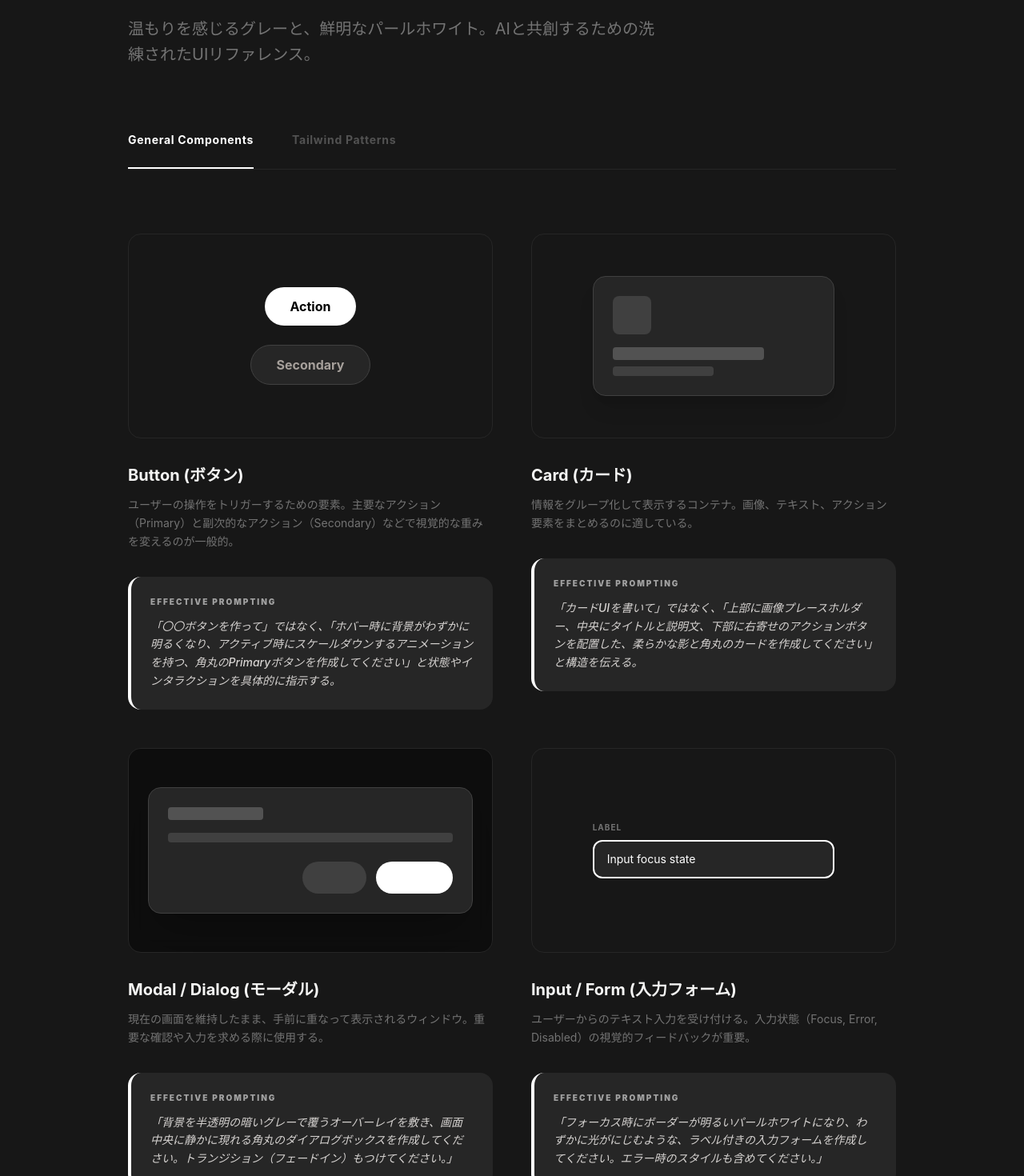
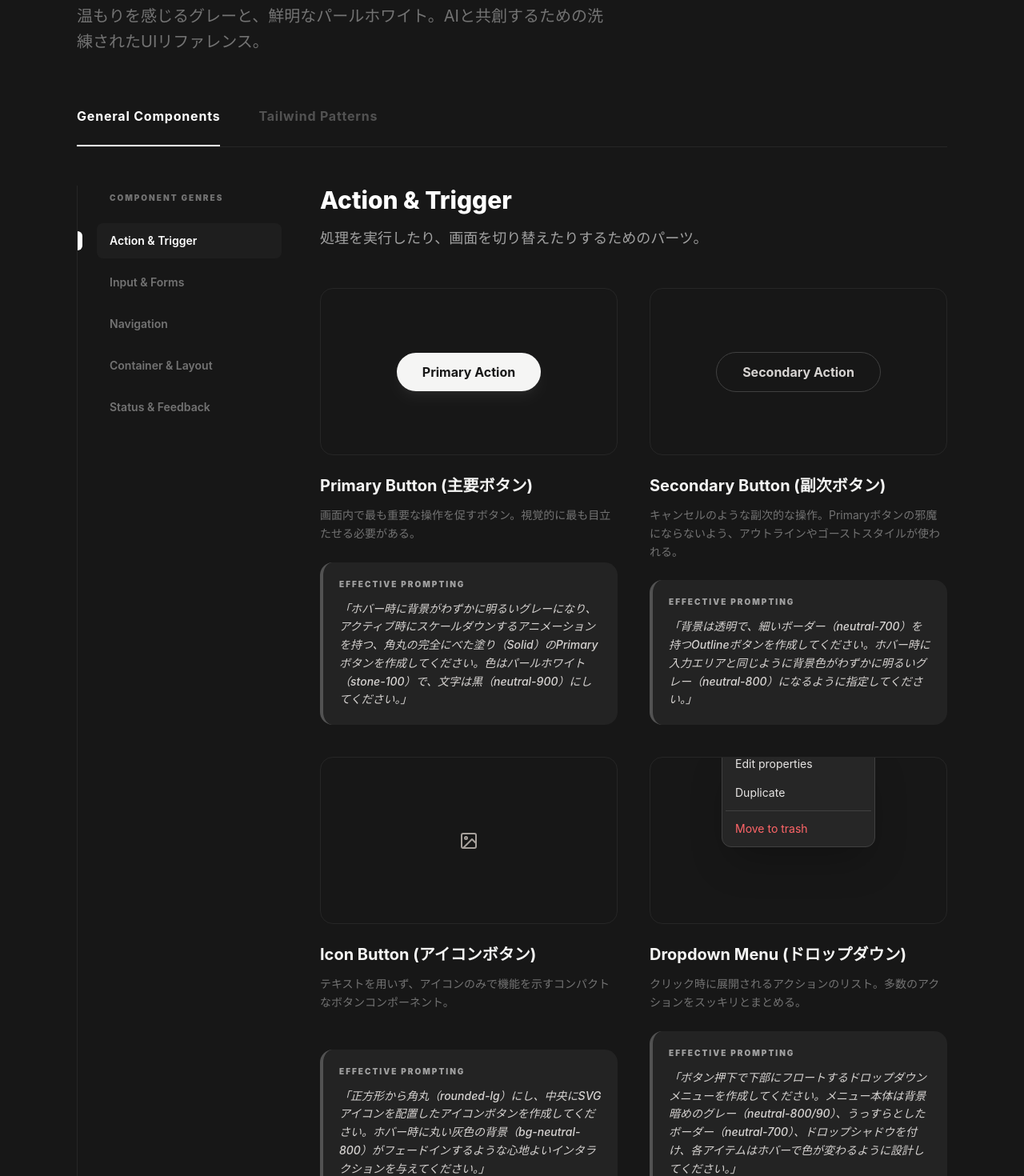
Before and after one commit to meta77/vibecoding-UI, a Vue app: page / in a window 1280 px wide. Shown: the part 300-1770 px from the top of the page at 80% size. Built offline with nearby package versions, Linux system fonts and the light colour scheme.

Commit message:
feat: Add Action genre sidebar and Action component dictionary

```diff
--- a/src/App.vue
+++ b/src/App.vue
@@ -1,34 +1,74 @@
 <script setup lang="ts">
-import { ref } from 'vue'
+import { ref, computed } from 'vue'
 
 const activeTab = ref<'general' | 'tailwind'>('general')
+const activeGenreId = ref('action')
 
-const generalParts = [
+const generalGenres = [
   {
-    name: "Button (ボタン)",
-    description: "ユーザーの操作をトリガーするための要素。主要なアクション（Primary）と副次的なアクション（Secondary）などで視覚的な重みを変えるのが一般的。",
-    prompt: "「〇〇ボタンを作って」ではなく、「ホバー時に背景がわずかに明るくなり、アクティブ時にスケールダウンするアニメーションを持つ、角丸のPrimaryボタンを作成してください」と状態やインタラクションを具体的に指示する。",
-    demoComponent: "button"
+    id: 'action',
+    name: 'Action & Trigger',
+    description: '処理を実行したり、画面を切り替えたりするためのパーツ。',
+    parts: [
+      {
+        name: "Primary Button (主要ボタン)",
+        description: "画面内で最も重要な操作を促すボタン。視覚的に最も目立たせる必要がある。",
+        prompt: "「ホバー時に背景がわずかに明るいグレーになり、アクティブ時にスケールダウンするアニメーションを持つ、角丸の完全にべた塗り（Solid）のPrimaryボタンを作成してください。色はパールホワイト（stone-100）で、文字は黒（neutral-900）にしてください。」",
+        demoComponent: "primary-button"
       },
       {
-    name: "Card (カード)",
-    description: "情報をグループ化して表示するコンテナ。画像、テキスト、アクション要素をまとめるのに適している。",
-    prompt: "「カードUIを書いて」ではなく、「上部に画像プレースホルダー、中央にタイトルと説明文、下部に右寄せのアクションボタンを配置した、柔らかな影と角丸のカードを作成してください」と構造を伝える。",
-    demoComponent: "card"
+        name: "Secondary Button (副次ボタン)",
+        description: "キャンセルのような副次的な操作。Primaryボタンの邪魔にならないよう、アウトラインやゴーストスタイルが使われる。",
+        prompt: "「背景は透明で、細いボーダー（neutral-700）を持つOutlineボタンを作成してください。ホバー時に入力エリアと同じように背景色がわずかに明るいグレー（neutral-800）になるように指定してください。」",
+        demoComponent: "secondary-button"
       },
       {
-    name: "Modal / Dialog (モーダル)",
-    description: "現在の画面を維持したまま、手前に重なって表示されるウィンドウ。重要な確認や入力を求める際に使用する。",
-    prompt: "「背景を半透明の暗いグレーで覆うオーバーレイを敷き、画面中央に静かに現れる角丸のダイアログボックスを作成してください。トランジション（フェードイン）もつけてください。」",
-    demoComponent: "modal"
+        name: "Icon Button (アイコンボタン)",
+        description: "テキストを用いず、アイコンのみで機能を示すコンパクトなボタンコンポーネント。",
+        prompt: "「正方形から角丸（rounded-lg）にし、中央にSVGアイコンを配置したアイコンボタンを作成してください。ホバー時に丸い灰色の背景（bg-neutral-800）がフェードインするような心地よいインタラクションを与えてください。」",
+        demoComponent: "icon-button"
       },
       {
-    name: "Input / Form (入力フォーム)",
-    description: "ユーザーからのテキスト入力を受け付ける。入力状態（Focus, Error, Disabled）の視覚的フィードバックが重要。",
-    prompt: "「フォーカス時にボーダーが明るいパールホワイトになり、わずかに光がにじむような、ラベル付きの入力フォームを作成してください。エラー時のスタイルも含めてください。」",
-    demoComponent: "input"
+        name: "Dropdown Menu (ドロップダウン)",
+        description: "クリック時に展開されるアクションのリスト。多数のアクションをスッキリとまとめる。",
+        prompt: "「ボタン押下で下部にフロートするドロップダウンメニューを作成してください。メニュー本体は背景暗めのグレー（neutral-800/90）、うっすらとしたボーダー（neutral-700）、ドロップシャドウを付け、各アイテムはホバーで色が変わるように設計してください。」",
+        demoComponent: "dropdown"
+      },
+      {
+        name: "Floating Action Button (FAB)",
+        description: "画面の右下などに常に固定表示される特別な主要アクションボタン。",
+        prompt: "「画面の右下に絶対配置（fixed）された円形のシャドウ付きボタンを作成してください。色は白（bg-white）で、スクロールしても常に手前（z-50）に被さるようにし、ホバー時にはフワッと少し浮き上がる（-translate-y-1）ようにしてください。」",
+        demoComponent: "fab"
       }
     ]
+  },
+  {
+    id: 'input',
+    name: 'Input & Forms',
+    description: 'ユーザーからの情報を受け取るためのパーツ。(準備中)',
+    parts: []
+  },
+  {
+    id: 'navigation',
+    name: 'Navigation',
+    description: 'ユーザーが目的地に辿り着くためのパーツ。(準備中)',
+    parts: []
+  },
+  {
+    id: 'container',
+    name: 'Container & Layout',
+    description: '情報をグループ化する器のパーツ。(準備中)',
+    parts: []
+  },
+  {
+    id: 'feedback',
+    name: 'Status & Feedback',
+    description: 'システムの状態を画面上に返すパーツ。(準備中)',
+    parts: []
+  }
+]
+
+const activeGenre = computed(() => generalGenres.find(g => g.id === activeGenreId.value))
 
 const tailwindParts = [
   {
@@ -60,7 +100,7 @@ const tailwindParts = [
 
 <template>
   <div class="min-h-screen bg-neutral-900 text-stone-300 flex flex-col items-center selection:bg-stone-100/10 font-sans">
-    <header class="w-full max-w-5xl px-8 py-20">
+    <header class="w-full max-w-6xl px-8 py-16">
       <div class="inline-flex items-center gap-3 mb-6">
         <div class="w-10 h-[1px] bg-neutral-700"></div>
         <span class="text-xs font-bold text-neutral-500 tracking-[0.2em] uppercase">VibeCoding UI</span>
@@ -74,13 +114,13 @@ const tailwindParts = [
       </p>
     </header>
 
-    <main class="w-full max-w-5xl px-8 pb-32 flex-1">
-      <!-- Tabs -->
-      <nav class="flex items-center gap-12 border-b border-neutral-800 mb-20">
+    <main class="w-full max-w-6xl px-8 pb-32 flex-1">
+      <!-- Top level Tabs -->
+      <nav class="flex flex-wrap items-center gap-8 md:gap-12 border-b border-neutral-800 mb-12">
         <button
           @click="activeTab = 'general'"
           :class="[
-            'pb-6 text-sm font-bold tracking-wider transition-all duration-300 border-b-2',
+            'pb-6 text-sm md:text-base font-bold tracking-wider transition-all duration-300 border-b-2 whitespace-nowrap',
             activeTab === 'general' ? 'border-white text-white' : 'border-transparent text-neutral-600 hover:text-neutral-400'
           ]"
         >
@@ -89,7 +129,7 @@ const tailwindParts = [
         <button
           @click="activeTab = 'tailwind'"
           :class="[
-            'pb-6 text-sm font-bold tracking-wider transition-all duration-300 border-b-2',
+            'pb-6 text-sm md:text-base font-bold tracking-wider transition-all duration-300 border-b-2 whitespace-nowrap',
             activeTab === 'tailwind' ? 'border-white text-white' : 'border-transparent text-neutral-600 hover:text-neutral-400'
           ]"
         >
@@ -100,57 +140,84 @@ const tailwindParts = [
       <!-- Tab Contents -->
       <div class="relative min-h-[600px]">
         <Transition name="page" mode="out-in">
-          <!-- General Tab -->
-          <div v-if="activeTab === 'general'" key="general" class="grid grid-cols-1 md:grid-cols-2 gap-12">
-            <div v-for="(item, index) in generalParts" :key="index" class="group">
+
+          <!-- General Tab Layout (Sidebar + Content) -->
+          <div v-if="activeTab === 'general'" key="general" class="flex flex-col md:flex-row gap-12">
+
+            <!-- Sidebar: Genres -->
+            <aside class="w-full md:w-64 shrink-0 flex flex-col gap-2 border-l border-neutral-800 pl-6">
+              <h3 class="text-[10px] font-black uppercase tracking-[0.2em] text-neutral-500 mb-4 pl-4 pt-2">Component Genres</h3>
+              <button
+                v-for="genre in generalGenres"
+                :key="genre.id"
+                @click="activeGenreId = genre.id"
+                class="text-left px-4 py-3 rounded-lg text-sm font-semibold transition-all relative group"
+                :class="activeGenreId === genre.id ? 'text-white bg-neutral-800/50' : 'text-neutral-500 hover:text-stone-300 hover:bg-neutral-800/30'"
+              >
+                <!-- Active Indicator indicator -->
+                <div v-if="activeGenreId === genre.id" class="absolute left-[-24px] top-1/2 -translate-y-1/2 w-1.5 h-6 bg-white rounded-r-md"></div>
+                {{ genre.name }}
+              </button>
+            </aside>
+
+            <!-- Main Content Area: Genre Parts -->
+            <div class="flex-1" v-if="activeGenre">
+              <div class="mb-12">
+                <h2 class="text-3xl font-extrabold text-white mb-4">{{ activeGenre.name }}</h2>
+                <p class="text-neutral-400 text-lg">{{ activeGenre.description }}</p>
+                <div v-if="activeGenre.parts.length === 0" class="mt-8 p-12 border border-dashed border-neutral-700/50 rounded-2xl flex items-center justify-center text-neutral-500 text-sm italic">
+                  準備中 (Coming Soon)
+                </div>
+              </div>
+
+              <!-- Grid of UI Parts in the Genre -->
+              <div v-if="activeGenre.parts.length > 0" class="grid grid-cols-1 md:grid-cols-2 gap-10">
+                <div v-for="(item, index) in activeGenre.parts" :key="index" class="group flex flex-col h-full">
                   <!-- Demo Area -->
-              <div class="aspect-video bg-neutral-900 border border-neutral-800 rounded-2xl mb-8 flex flex-col items-center justify-center relative overflow-hidden transition-all duration-500 group-hover:border-neutral-700 group-hover:bg-[#1E1E1E]">
+                  <div class="aspect-video bg-neutral-900 border border-neutral-800 rounded-2xl mb-6 flex flex-col items-center justify-center relative overflow-hidden transition-all duration-500 group-hover:border-neutral-700 group-hover:bg-[#1E1E1E]">
 
-                <template v-if="item.demoComponent === 'button'">
-                  <button class="px-8 py-3 bg-white text-black font-bold rounded-full transition-all hover:scale-105 active:scale-95">
-                    Action
-                  </button>
-                  <button class="mt-6 px-8 py-3 bg-neutral-800 text-stone-400 font-bold rounded-full border border-neutral-700 transition-all hover:bg-neutral-700">
-                    Secondary
+                    <template v-if="item.demoComponent === 'primary-button'">
+                      <button class="px-8 py-3 bg-stone-100 text-neutral-900 font-bold rounded-full transition-all hover:bg-white active:scale-95 shadow-lg shadow-white/5">
+                        Primary Action
                       </button>
                     </template>
 
-                <template v-else-if="item.demoComponent === 'card'">
-                  <div class="w-2/3 bg-neutral-800 border border-neutral-700 p-6 rounded-2xl shadow-xl">
-                    <div class="w-12 h-12 bg-neutral-700 rounded-lg mb-4"></div>
-                    <div class="h-4 w-3/4 bg-neutral-600 rounded mb-2"></div>
-                    <div class="h-3 w-1/2 bg-neutral-700 rounded"></div>
-                  </div>
+                    <template v-else-if="item.demoComponent === 'secondary-button'">
+                      <button class="px-8 py-3 bg-transparent text-stone-300 font-bold rounded-full border border-neutral-700 transition-all hover:bg-neutral-800 active:scale-95">
+                        Secondary Action
+                      </button>
                     </template>
 
-                <template v-else-if="item.demoComponent === 'modal'">
-                  <div class="absolute inset-0 bg-black/40 backdrop-blur-sm flex items-center justify-center p-6">
-                    <div class="w-full bg-neutral-800 border border-neutral-700 rounded-2xl p-6 shadow-2xl scale-100">
-                      <div class="h-4 w-1/3 bg-neutral-600 rounded mb-4"></div>
-                      <div class="h-3 w-full bg-neutral-700 rounded mb-6"></div>
-                      <div class="flex justify-end gap-3">
-                        <div class="h-10 w-20 bg-neutral-700 rounded-full"></div>
-                        <div class="h-10 w-24 bg-white rounded-full"></div>
-                      </div>
+                    <template v-else-if="item.demoComponent === 'icon-button'">
+                      <button class="w-12 h-12 flex items-center justify-center bg-transparent rounded-lg border border-transparent text-stone-400 transition-all hover:bg-neutral-800 hover:text-stone-100 active:scale-95">
+                        <svg xmlns="http://www.w3.org/2000/svg" class="w-6 h-6" viewBox="0 0 24 24" fill="none" stroke="currentColor" stroke-width="2" stroke-linecap="round" stroke-linejoin="round"><rect x="3" y="3" width="18" height="18" rx="2" ry="2"></rect><circle cx="8.5" cy="8.5" r="1.5"></circle><polyline points="21 15 16 10 5 21"></polyline></svg>
+                      </button>
+                    </template>
+
+                    <template v-else-if="item.demoComponent === 'dropdown'">
+                      <div class="relative inline-block text-left w-48 mt-12">
+                        <div class="absolute inset-x-0 bottom-4 origin-bottom bg-neutral-800 border border-neutral-700 rounded-xl shadow-2xl p-1 z-10">
+                          <div class="px-3 py-2 text-sm text-stone-200 hover:bg-neutral-700/50 rounded-lg cursor-pointer transition-colors">Edit properties</div>
+                          <div class="px-3 py-2 text-sm text-stone-200 hover:bg-neutral-700/50 rounded-lg cursor-pointer transition-colors">Duplicate</div>
+                          <div class="my-1 h-[1px] bg-neutral-700"></div>
+                          <div class="px-3 py-2 text-sm text-red-400 hover:bg-red-400/10 rounded-lg cursor-pointer transition-colors">Move to trash</div>
                         </div>
                       </div>
                     </template>
 
-                <template v-else-if="item.demoComponent === 'input'">
-                  <div class="w-2/3 space-y-4">
-                    <div>
-                      <div class="text-[10px] uppercase tracking-widest text-neutral-500 font-bold mb-2">Label</div>
-                      <input type="text" value="Input focus state" class="w-full bg-neutral-800 border-2 border-white rounded-xl px-4 py-3 text-sm text-white focus:outline-none" readonly>
-                    </div>
+                    <template v-else-if="item.demoComponent === 'fab'">
+                      <div class="absolute bottom-6 right-6 w-14 h-14 bg-stone-100 text-neutral-900 rounded-full flex items-center justify-center shadow-xl shadow-white/10 cursor-pointer transition-all hover:-translate-y-1 hover:shadow-white/20 active:scale-95">
+                        <svg xmlns="http://www.w3.org/2000/svg" class="w-6 h-6" viewBox="0 0 24 24" fill="none" stroke="currentColor" stroke-width="2" stroke-linecap="round" stroke-linejoin="round"><line x1="12" y1="5" x2="12" y2="19"></line><line x1="5" y1="12" x2="19" y2="12"></line></svg>
                       </div>
                     </template>
                   </div>
 
                   <!-- Text Content -->
+                  <div class="flex-1 flex flex-col">
                     <h3 class="text-xl font-bold mb-3">{{ item.name }}</h3>
-              <p class="text-neutral-500 text-sm leading-relaxed mb-8">{{ item.description }}</p>
+                    <p class="text-neutral-500 text-sm leading-relaxed mb-6">{{ item.description }}</p>
 
-              <div class="bg-neutral-800 p-6 rounded-2xl border-l-4 border-white transition-all group-hover:bg-neutral-800/80">
+                    <div class="bg-neutral-800/80 p-5 rounded-2xl border-l-4 border-neutral-600 transition-all group-hover:bg-neutral-800 group-hover:border-stone-400 mt-auto">
                       <div class="text-[10px] font-black uppercase tracking-[0.2em] text-neutral-400 mb-3">Effective Prompting</div>
                       <p class="text-stone-300 text-sm leading-relaxed italic font-medium">
                         {{ item.prompt }}
@@ -158,48 +225,52 @@ const tailwindParts = [
                     </div>
                   </div>
                 </div>
+              </div>
+            </div>
+          </div>
 
           <!-- Tailwind Tab -->
-          <div v-else-if="activeTab === 'tailwind'" key="tailwind" class="grid grid-cols-1 md:grid-cols-2 gap-12">
-            <div v-for="(item, index) in tailwindParts" :key="index" class="group">
+          <div v-else-if="activeTab === 'tailwind'" key="tailwind" class="grid grid-cols-1 md:grid-cols-3 gap-10">
+            <div v-for="(item, index) in tailwindParts" :key="index" class="group flex flex-col h-full">
               <!-- Demo Area -->
-              <div class="aspect-video bg-neutral-900 border border-neutral-800 rounded-2xl mb-8 flex flex-col items-center justify-center relative overflow-hidden transition-all duration-500 group-hover:border-neutral-700 group-hover:bg-[#1E1E1E]">
+              <div class="aspect-video bg-neutral-900 border border-neutral-800 rounded-2xl mb-6 flex flex-col items-center justify-center relative overflow-hidden transition-all duration-500 group-hover:border-neutral-700 group-hover:bg-[#1E1E1E]">
 
                 <template v-if="item.demoComponent === 'glass'">
                   <div class="absolute inset-x-0 top-0 h-1/2 bg-neutral-700/50"></div>
-                  <div class="w-2/3 h-1/2 bg-neutral-100/5 backdrop-blur-xl border border-white/10 p-6 rounded-2xl shadow-2xl relative">
+                  <div class="w-2/3 h-1/2 bg-neutral-100/5 backdrop-blur-xl border border-white/10 p-4 rounded-2xl shadow-2xl relative">
                     <div class="h-4 w-1/3 bg-white/20 rounded"></div>
                   </div>
                 </template>
 
                 <template v-else-if="item.demoComponent === 'gradientText'">
-                  <h2 class="text-4xl md:text-5xl font-black text-transparent bg-clip-text bg-linear-to-br from-neutral-200 to-neutral-600">
+                  <h2 class="text-3xl font-black text-transparent bg-clip-text bg-linear-to-br from-neutral-200 to-neutral-600">
                     Sophisticated
                   </h2>
                 </template>
 
                 <template v-else-if="item.demoComponent === 'glow'">
-                  <button class="px-8 py-3 bg-neutral-800 border border-neutral-700 text-stone-100 font-bold rounded-xl shadow-[0_0_20px_rgba(255,255,255,0.05)] transition-all hover:bg-neutral-700">
+                  <div class="px-6 py-3 bg-neutral-800 border border-neutral-700 text-stone-100 font-bold rounded-xl shadow-[0_0_20px_rgba(255,255,255,0.05)] transition-all">
                     Subtle Glow
-                  </button>
+                  </div>
                 </template>
 
                 <template v-else-if="item.demoComponent === 'skeleton'">
-                  <div class="w-2/3 flex gap-4">
-                    <div class="w-12 h-12 rounded-full bg-neutral-800 animate-pulse"></div>
-                    <div class="flex-1 space-y-3">
-                      <div class="h-4 bg-neutral-800 rounded-full animate-pulse w-3/4"></div>
-                      <div class="h-3 bg-neutral-800 rounded-full animate-pulse w-1/2"></div>
+                  <div class="w-3/4 flex gap-4">
+                    <div class="w-10 h-10 rounded-full bg-neutral-800 animate-pulse"></div>
+                    <div class="flex-1 space-y-2">
+                      <div class="h-3 bg-neutral-800 rounded-full animate-pulse w-3/4"></div>
+                      <div class="h-2 bg-neutral-800 rounded-full animate-pulse w-1/2"></div>
                     </div>
                   </div>
                 </template>
               </div>
 
               <!-- Text Content -->
+              <div class="flex-1 flex flex-col">
                 <h3 class="text-xl font-bold mb-3">{{ item.name }}</h3>
-              <p class="text-neutral-500 text-sm leading-relaxed mb-8">{{ item.description }}</p>
+                <p class="text-neutral-500 text-sm leading-relaxed mb-6">{{ item.description }}</p>
 
-              <div class="bg-neutral-800 p-6 rounded-2xl border-l-4 border-white transition-all group-hover:bg-neutral-800/80">
+                <div class="bg-neutral-800/80 p-5 rounded-2xl border-l-4 border-neutral-600 transition-all group-hover:bg-neutral-800 group-hover:border-stone-400 mt-auto">
                   <div class="text-[10px] font-black uppercase tracking-[0.2em] text-neutral-400 mb-3">Tailwind Instruction</div>
                   <p class="text-stone-300 text-sm leading-relaxed italic font-medium">
                     {{ item.prompt }}
@@ -207,11 +278,12 @@ const tailwindParts = [
                 </div>
               </div>
             </div>
+          </div>
         </Transition>
       </div>
     </main>
 
-    <footer class="w-full max-w-5xl px-8 py-16 border-t border-neutral-800 text-xs font-bold tracking-widest text-neutral-600 uppercase flex justify-between">
+    <footer class="w-full max-w-6xl px-8 py-16 border-t border-neutral-800 text-xs font-bold tracking-widest text-neutral-600 uppercase flex flex-col md:flex-row gap-4 justify-between items-center">
       <span>VibeCoding Encyclopedia</span>
       <span>&copy; 2026</span>
     </footer>
@@ -225,10 +297,10 @@ const tailwindParts = [
 }
 .page-enter-from {
   opacity: 0;
-  transform: translateY(20px);
+  transform: translateY(15px);
 }
 .page-leave-to {
   opacity: 0;
-  transform: translateY(-20px);
+  transform: translateY(-15px);
 }
 </style>
```
Also changed, not shown: 3 other files (tests, documents, lock files or other folders). Lines whose indentation alone changed are shown as unchanged.
